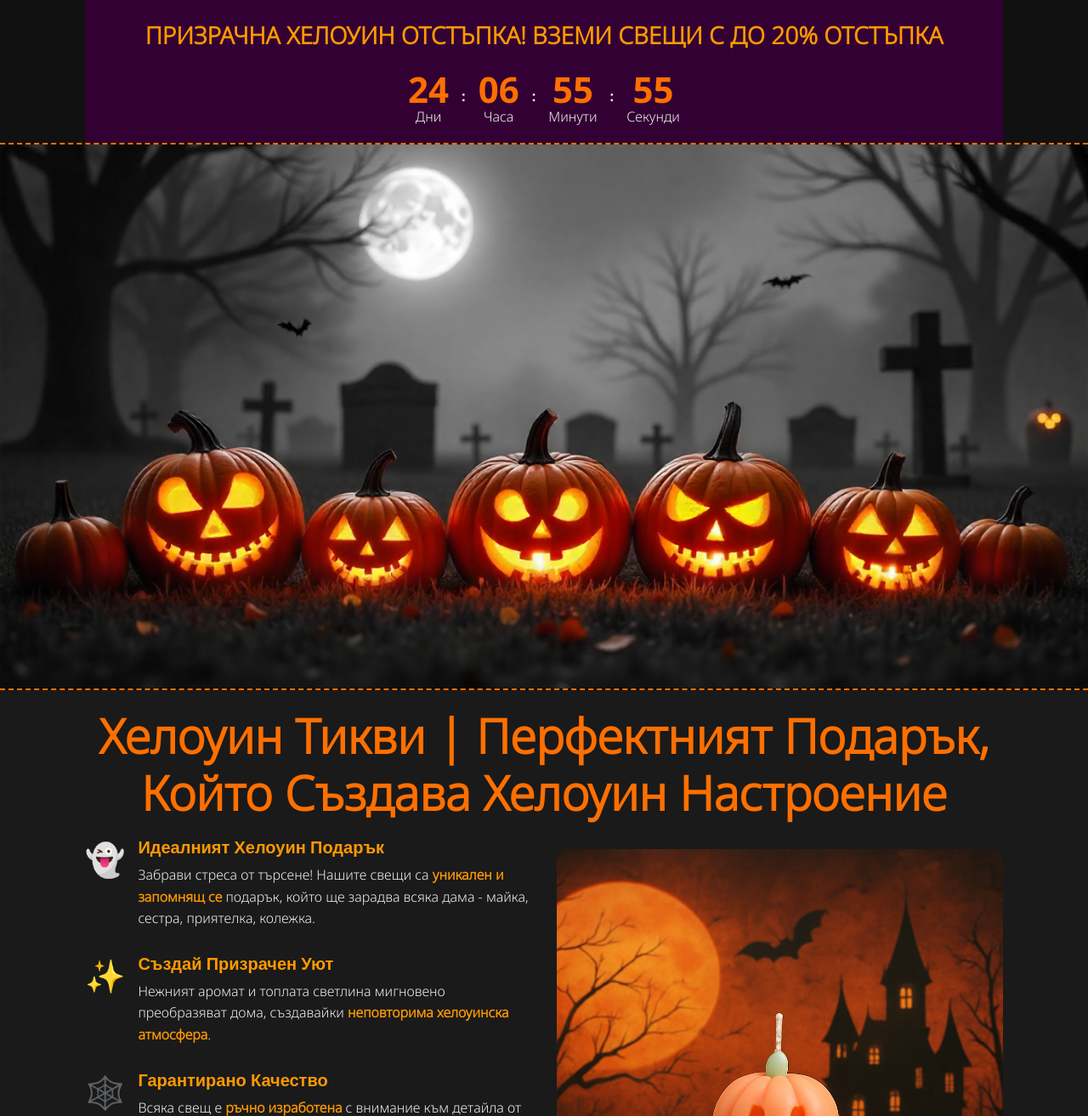
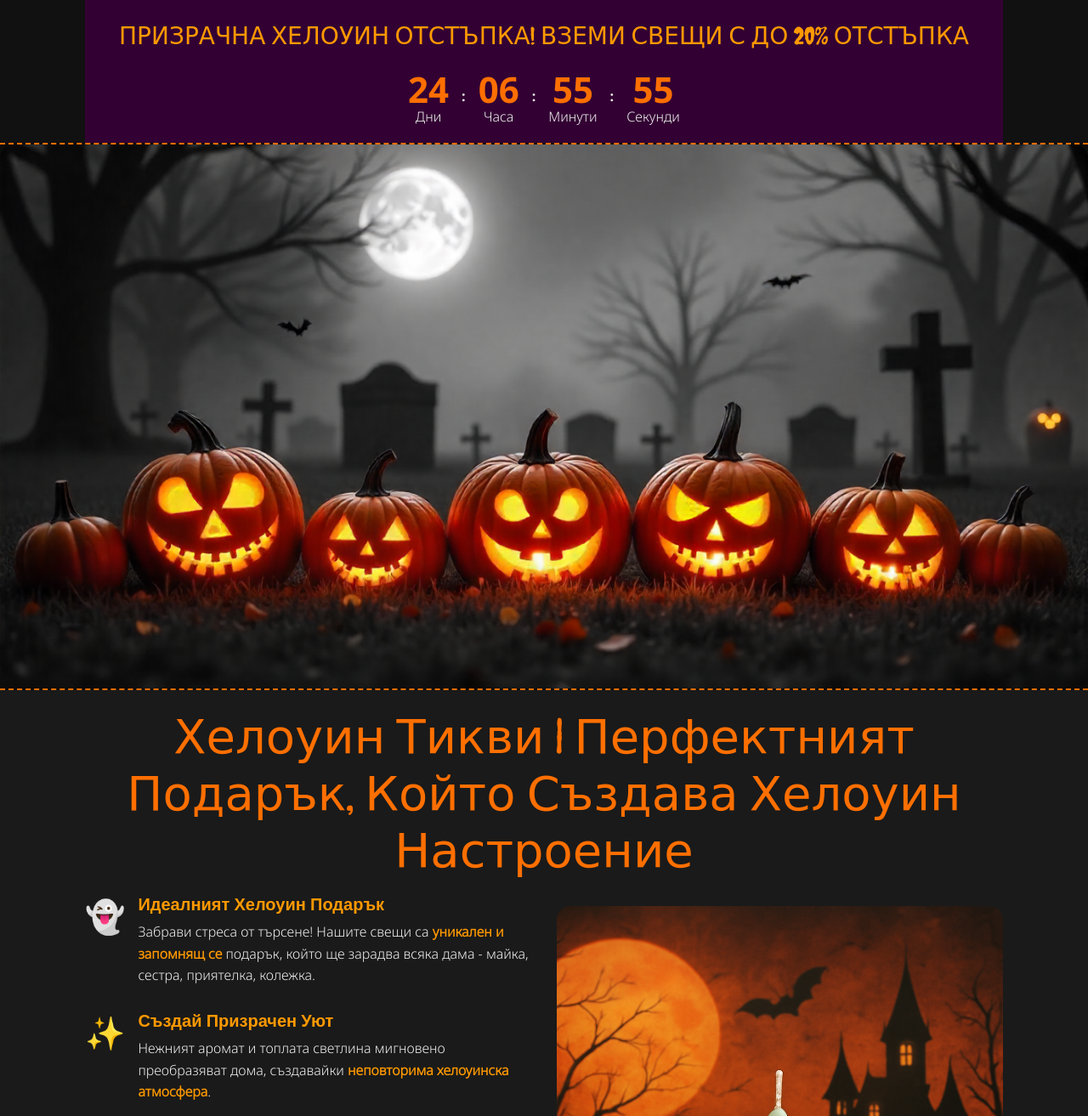
Before and after one commit to AlexanderKaragiozov/KataleyaCandles-halloween, a Django app: page /halloween/ in a window 1280 px wide. Shown: the top 1313 px of the page at 85% size. Run offline with Django 5.2, Linux system fonts and the light colour scheme.

Commit message:
font changes

```diff
--- a/static/css/styles.css
+++ b/static/css/styles.css
@@ -1,3 +1,5 @@
+@import url('https://fonts.googleapis.com/css2?family=Creepster&display=swap');
+
 /* Basic Reset & Body Styles */
 body {
     margin: 0;
@@ -9,8 +11,8 @@ body {
 }
 
 h1, h2, h3, h4, h5, h6 {
-    font-family: 'Noto Sans', sans-serif; /* FIXED: Changed from 'Arial', cursive to Noto Sans for readability */
-    font-weight: 700;
+    font-family: 'Creepster', cursive; /* Spooky font for headings */
+    font-weight: 400; /* Creepster is usually best at its normal weight */
     color: #ff6f00; /* Halloween orange for headings */
     margin-top: 0;
     margin-bottom: 1rem;
@@ -22,7 +24,7 @@ h1, h2, h3, h4, h5, h6 {
 
     /* Optional: prevent iOS from resizing text automatically */
     -webkit-text-size-adjust: 100%;
-    }
+}
 
 h1 { font-size: 3.5rem; } /* Larger for impact */
 h2 { font-size: 2.8rem; }
@@ -114,8 +116,8 @@ img { max-width: 100%; height: auto; display: block;
     /*border-bottom: 2px dashed #ff6f00;*/
 }
 .et_pb_countdown_timer h4.title {
-    font-family: 'Noto Sans', sans-serif; /* FIXED: Changed from 'Arial', cursive for readability */
-    font-weight: 700;
+    font-family: 'Creepster', cursive;
+    font-weight: 400; /* Creepster is usually best at its normal weight */
     font-style: normal;
     text-transform: uppercase;
     color: #ff9900; /* Gold-orange title */
@@ -190,7 +192,11 @@ img { max-width: 100%; height: auto; display: block;
 }
 
 /* Text Module Basic */
-.et_pb_text h1, .et_pb_text h2, .et_pb_text h3, .et_pb_text h4 { color: #ff6f00; font-family: 'Noto Sans', sans-serif;} /* FIXED: Changed from 'Arial', cursive for readability */
+.et_pb_text h1, .et_pb_text h2, .et_pb_text h3, .et_pb_text h4 {
+    color: #ff6f00;
+    font-family: 'Creepster', cursive;
+    font-weight: 400; /* Creepster is usually best at its normal weight */
+}
 .et_pb_text p, .et_pb_text li { font-size: 16px; color: #f0f0f0;}
 .et_pb_text ul { padding-left: 20px; margin-bottom: 1rem; }
 .et_pb_text li { margin-bottom: 0.5rem; }
@@ -334,7 +340,8 @@ img { max-width: 100%; height: auto; display: block;
 .site-footer .et_pb_text h1 {
      font-size: 28px;
      color: #ff9900;
-     font-family: 'Noto Sans', sans-serif; /* Added for consistency, based on main heading fix */
+     font-family: 'Creepster', cursive; /* Added for consistency */
+     font-weight: 400; /* Creepster is usually best at its normal weight */
 }
 .site-footer .et_pb_text p, .site-footer .et_pb_text a {
      font-size: 16px;
```
Also changed, not shown: 1 other file.
